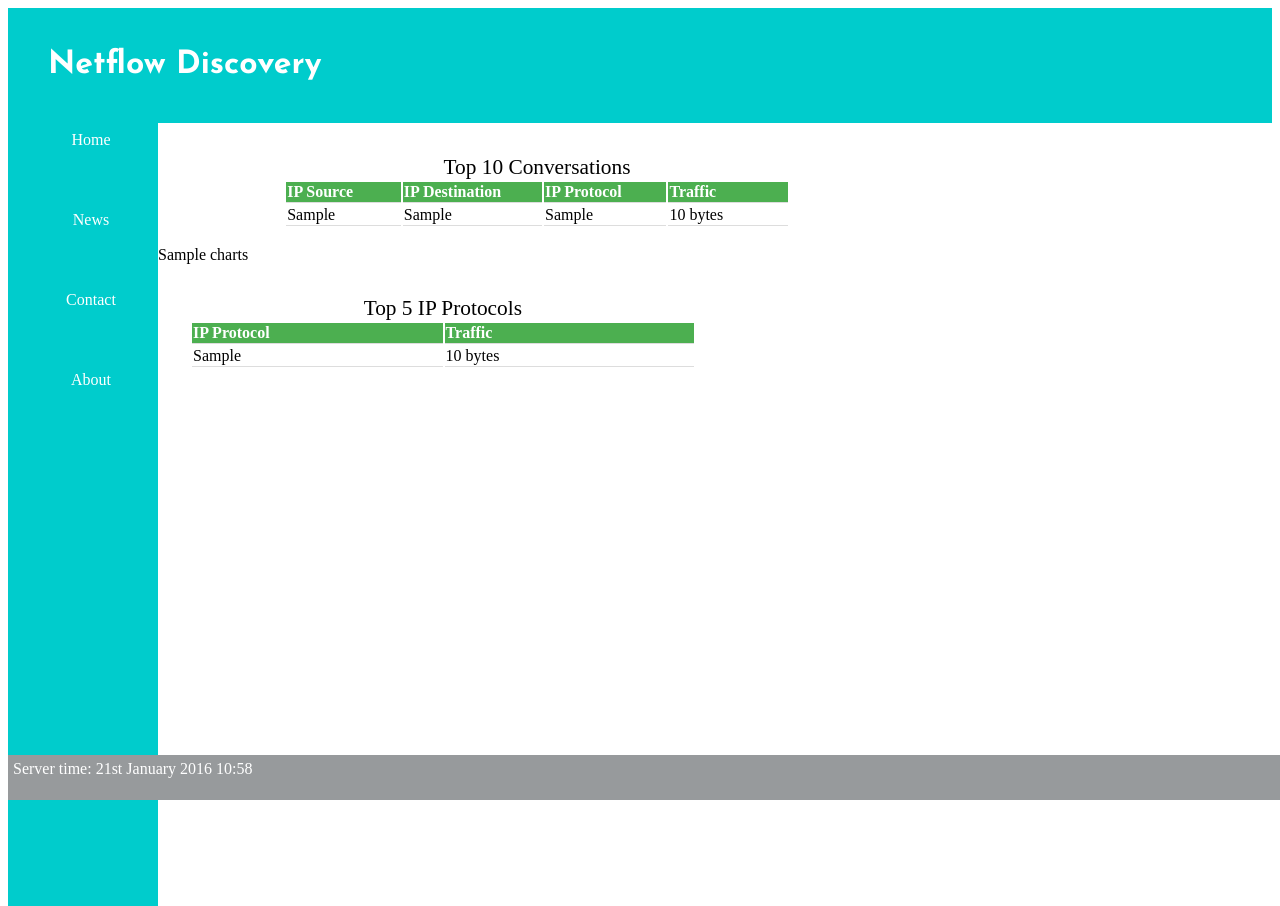
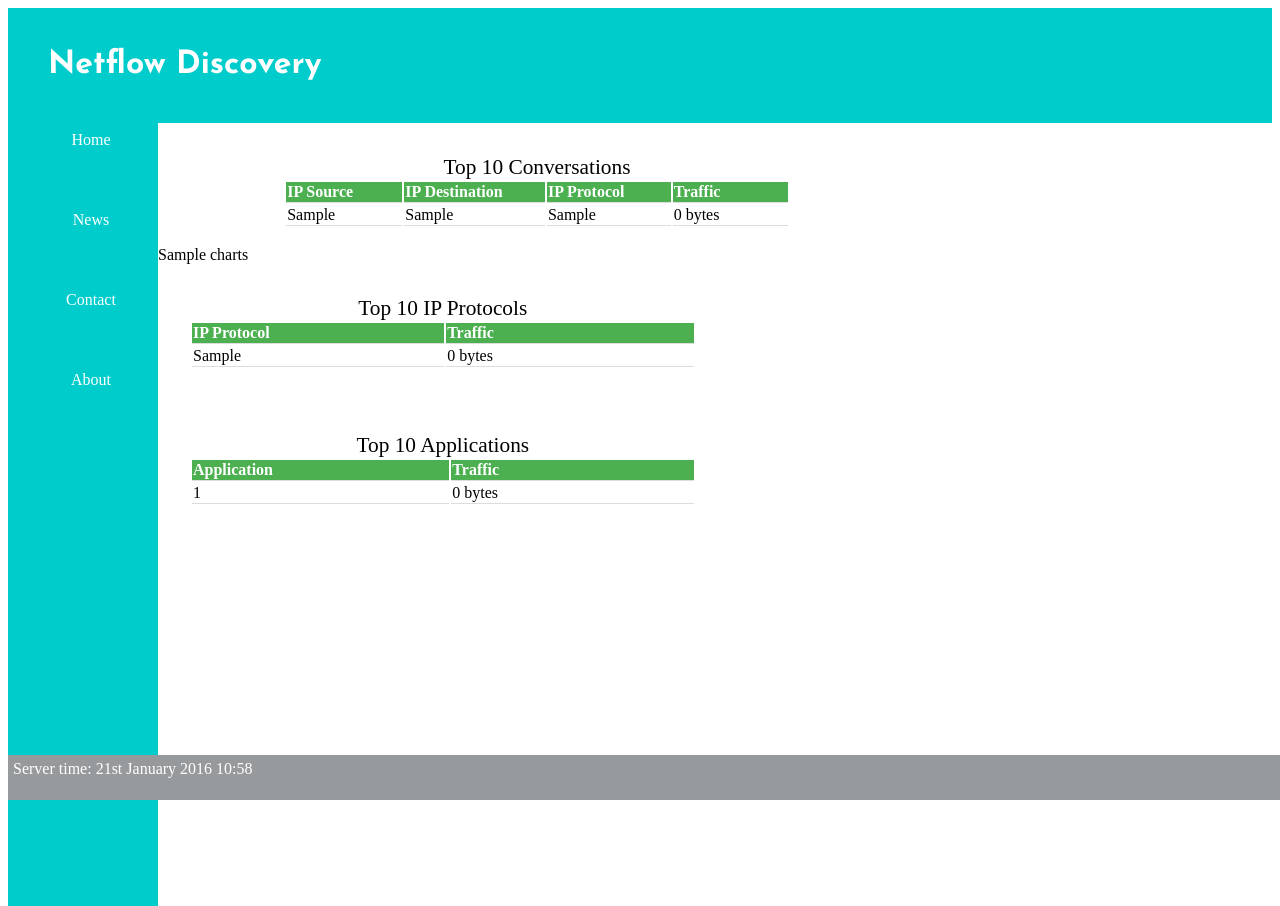
Before and after one commit to bbratchiv/diploma, a Django app: template flow/templates/flow/home.html in a window 1280 px wide. Shown: the top 906 px of the page. Run offline with Django 3.2, Linux system fonts and the light colour scheme; tables that the repository leaves empty hold one stand-in row (values such as "Sample post"); the template is opened without the code that fills it: values that come from a table or form of the project are taken from there, most other values are stand-ins (such as "Sample title", 1, 10 or a date in 2020); some libraries are stand-ins or nearby versions.

Commit message:
works port to app change

```diff
--- a/flow/models.py
+++ b/flow/models.py
@@ -8,7 +8,28 @@
 from __future__ import unicode_literals
 from django.utils import timezone
 from django.db import models
+from django.db.models import Sum
 
+class FlowQuerySets(models.QuerySet):
+    def top_con(self):
+        return self.values('ip_src', 'ip_dst', 'ip_proto')\
+                .annotate(traffic=Sum('bytes')).order_by('-traffic')[:10]
+
+    def top_proto(self):
+        return self.values('ip_proto')\
+            .annotate(traffic=Sum('bytes')).order_by('-traffic')[:10]
+
+    def top_app(self):
+        import socket
+        query = self.values('dst_port')\
+            .annotate(traffic=Sum('bytes')).order_by('-traffic')[:10]
+        for obj in query:
+            try:
+                if obj['dst_port']:
+                    obj['dst_port'] = socket.getservbyport(obj['dst_port']) +' (port ' + str(obj['dst_port'])+')'
+            except OSError:
+                obj['dst_port'] = 'Unknown Application (port ' + str(obj['dst_port'])+')'
+        return query
 
 class Flow(models.Model):
     id = models.BigIntegerField(primary_key = True)
@@ -22,6 +43,9 @@
     stamp_inserted = models.DateTimeField()
     stamp_updated = models.DateTimeField(blank=True, null=True)
 
+    objects = FlowQuerySets.as_manager()
+
+
     class Meta:
         managed = False
         db_table = 'acct'
--- a/flow/templates/flow/home.html
+++ b/flow/templates/flow/home.html
@@ -5,7 +5,7 @@
 <script src="https://code.highcharts.com/modules/exporting.js"></script>
 
 {% load chartit %}
-{{charts|load_charts:"top_con_chart, top_app_chart"}}
+{{charts|load_charts:"top_con_chart, top_proto_chart, top_app_chart"}}
 
 <div class="table-chart">
 <div id="top_con_chart"></div>
@@ -29,10 +29,10 @@
 </div>
 
 <div class="table-chart">
-<div id="top_app_chart"></div>
+<div id="top_proto_chart"></div>
 
 	<table>
-	<caption> Top 5 IP Protocols</caption>
+	<caption> Top 10 IP Protocols</caption>
 	<tr>
 		<th>IP Protocol</th>
 		<th>Traffic</th>
@@ -44,4 +44,21 @@
 		{% endfor %}
 	</table>
 </div>
+
+<div class="table-chart">
+<div id="top_app_chart"></div>
+
+	<table>
+	<caption> Top 10 Applications</caption>
+	<tr>
+		<th>Application</th>
+		<th>Traffic</th>
+	</tr>
+		{% for p in top_app %}
+			<td>{{ p.dst_port }}</td>
+			<td>{{ p.traffic | filesizeformat}}</td>
+		</tr>
+		{% endfor %}
+	</table>
+</div>
 {% endblock %}
```
Also changed, not shown: flow/views.py (+19 -14 lines).
